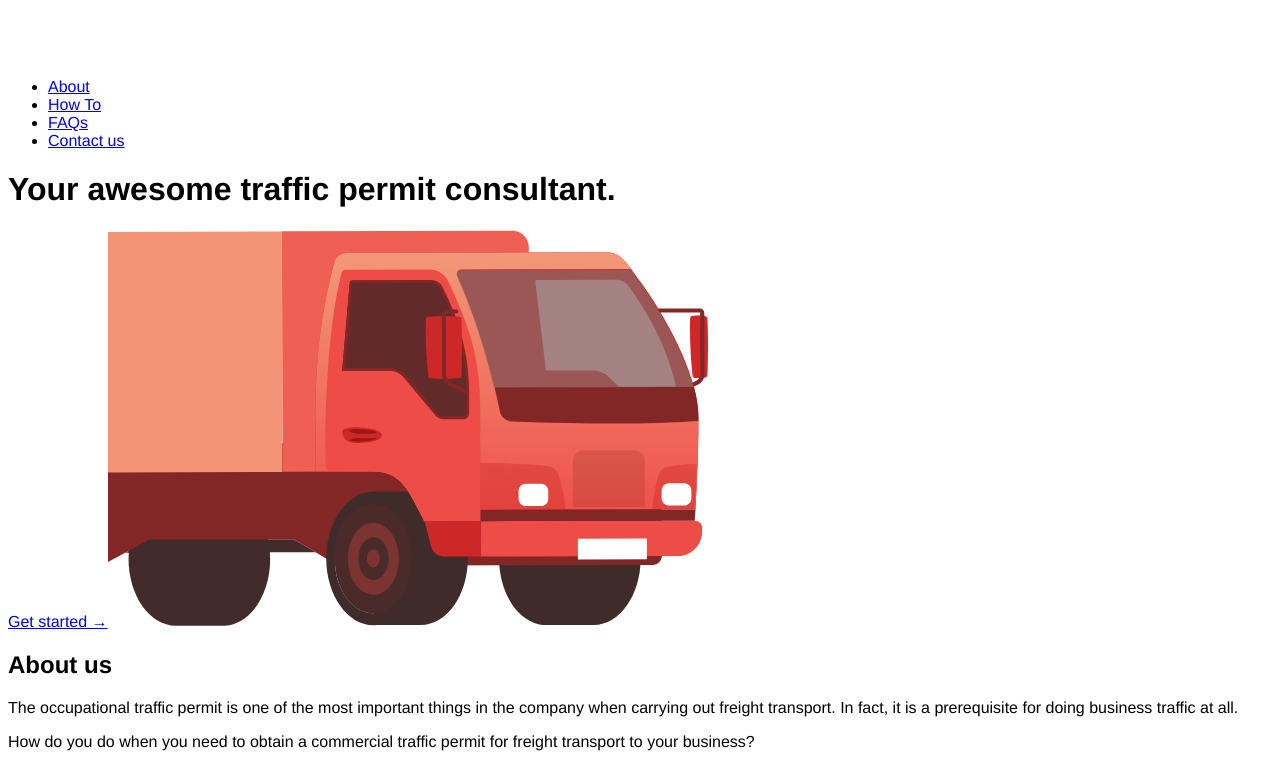
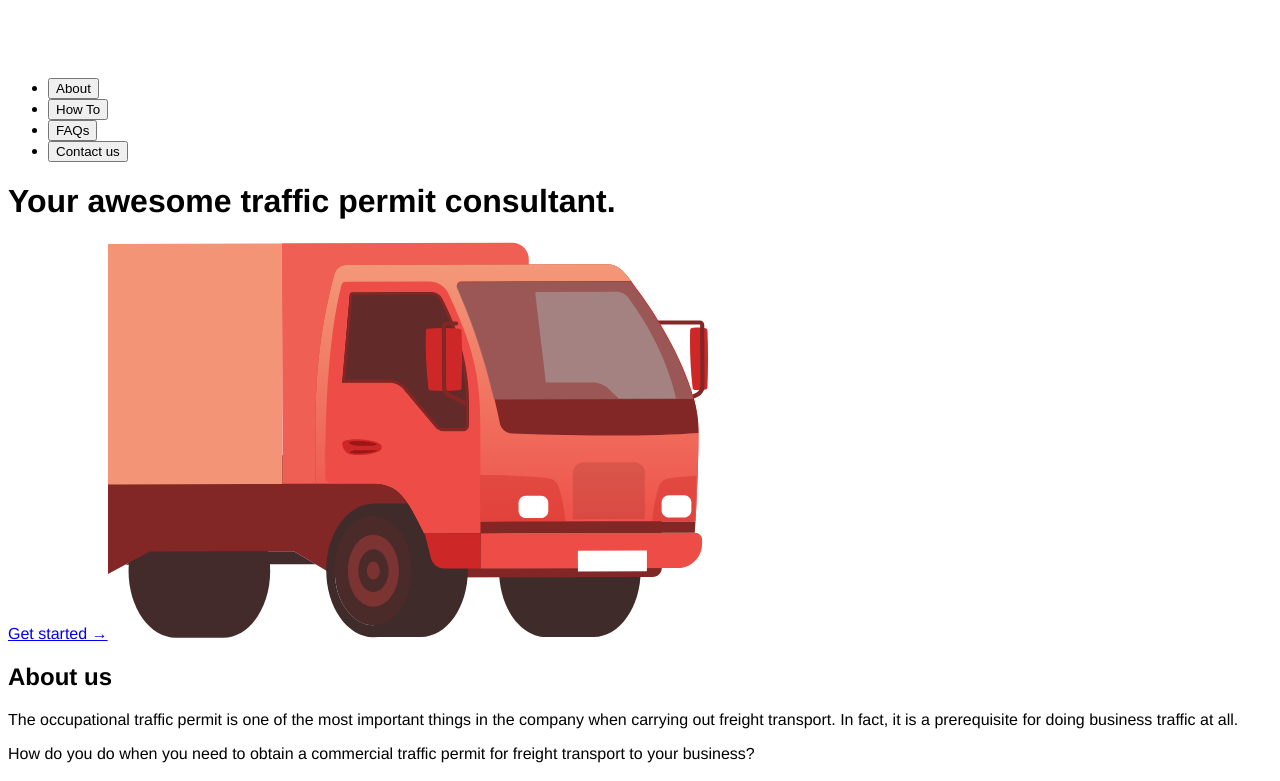
Before and after one commit to HoriaSimu/landing-page-challenge, a React (Create React App) app: page / in a window 1280 px wide. Shown: the top 781 px of the page. Built offline with nearby package versions, Linux system fonts and the light colour scheme.

Commit message:
changed links from nav to buttons

```diff
--- a/src/components/Footer.js
+++ b/src/components/Footer.js
@@ -25,22 +25,22 @@ const Footer = () => {
         </form>
       </div>
       <div className="footer-bottom">
-        <div className="logo">
+        <div className="logo-bottom">
           <Logo />
         </div>
         <nav>
           <ul>
             <li>
-              <a href="#">About</a>
+              <button>About</button>
             </li>
             <li>
-              <a href="#">How To</a>
+              <button>How To</button>
             </li>
             <li>
-              <a href="#">FAQs</a>
+              <button>FAQs</button>
             </li>
             <li>
-              <a href="#" className="contact-button">Contact us</a>
+              <button className="contact-button">Contact us</button>
             </li>
           </ul>
         </nav>
--- a/src/components/HeroSection.js
+++ b/src/components/HeroSection.js
@@ -9,25 +9,25 @@ const HeroSection = () => {
         <div className="logo">
           <Logo />
         </div>
-        <nav>
+        <nav className="nav-top">
           <ul>
             <li>
-              <a href="#">About</a>
+              <button href="#">About</button>
             </li>
             <li>
-              <a href="#">How To</a>
+              <button href="#">How To</button>
             </li>
             <li>
-              <a href="#">FAQs</a>
+              <button href="#">FAQs</button>
             </li>
             <li>
-              <a href="#" className="contact-button">Contact us</a>
+              <button href="#" className="contact-button">Contact us</button>
             </li>
           </ul>
         </nav>
         <h1>Your awesome traffic permit consultant.</h1>
         <a href="#" className="contact-button">Get started →</a>
-        <Mobel />
+        <Mobel className="mobel" />
       </header>
     </div>
   );
```
